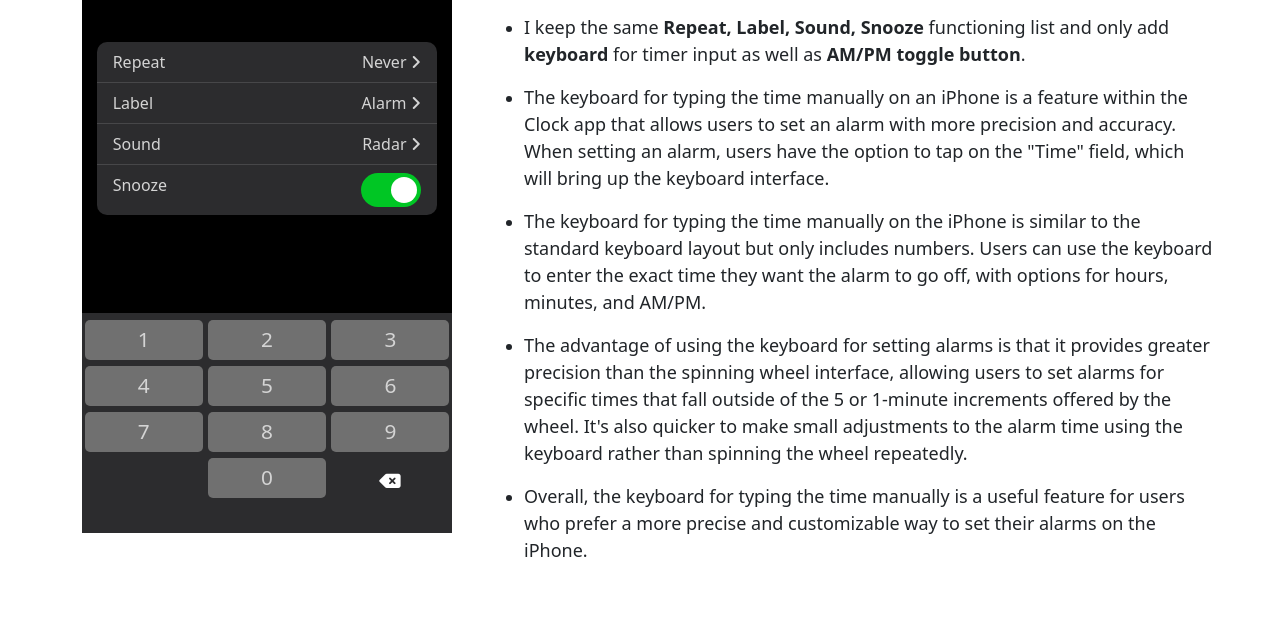
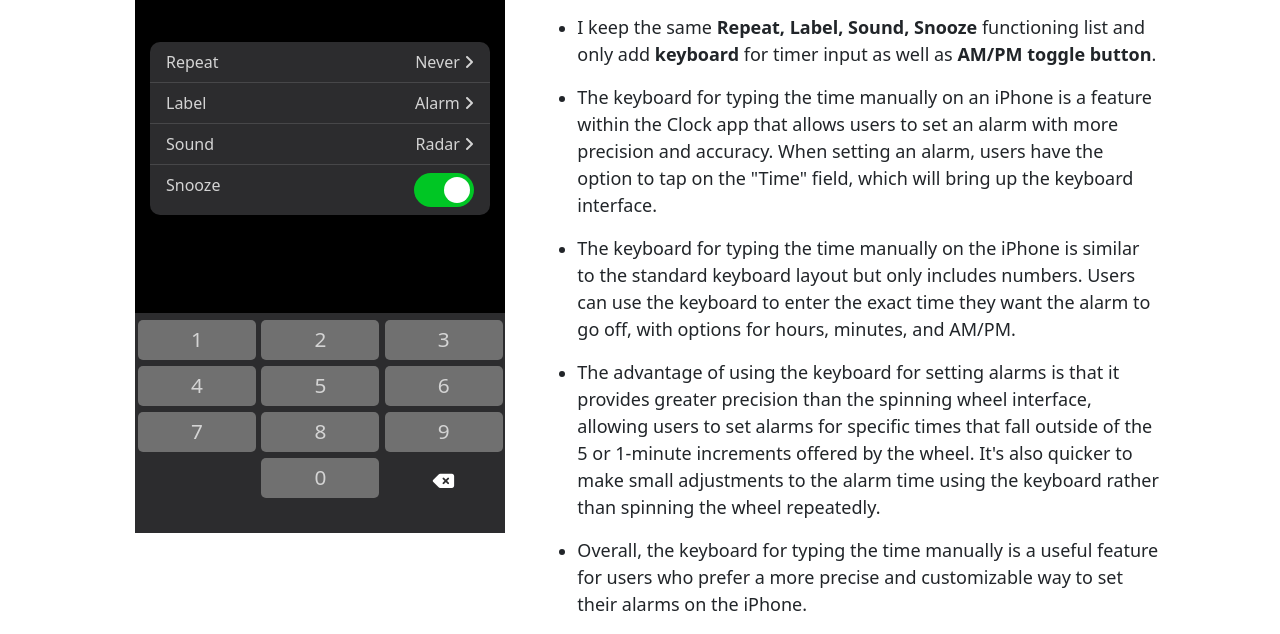
Before and after one commit to anhnguyen148/juliette, a plain HTML site: page redo.html in a window 1280 px wide. Shown: the part 288-922 px from the top of the page. Before the commit the page ends 871 px from the top, so only its background shows below. Drawn offline with nearby package versions, Linux system fonts and the light colour scheme.

Commit message:
change layout

```diff
--- a/redo.html
+++ b/redo.html
@@ -164,7 +164,7 @@
                     </div>
                 </div>
             </div>
-            <div class="col-lg-7 col-md-12 col-sm-12 mt-5">
+            <div class="col-lg-6 col-md-12 col-sm-12 mt-5">
                 <h1>Tram Anh Nguyen <br> CIS 376 - SPRING 2023</h1><br>
                 <h2>REDO DESIGN</h2><br>
                 <ul>
```
